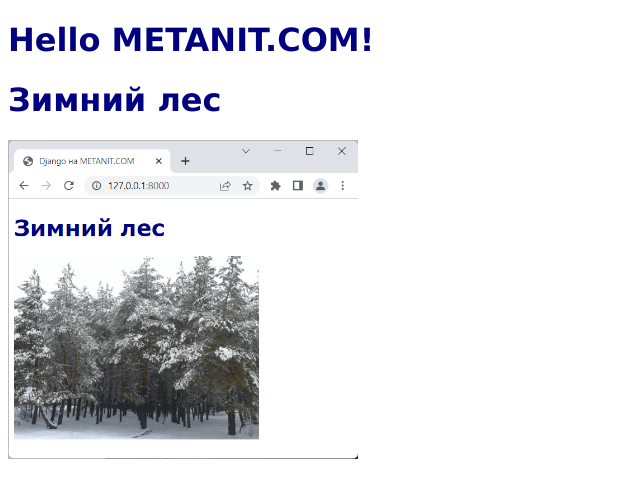
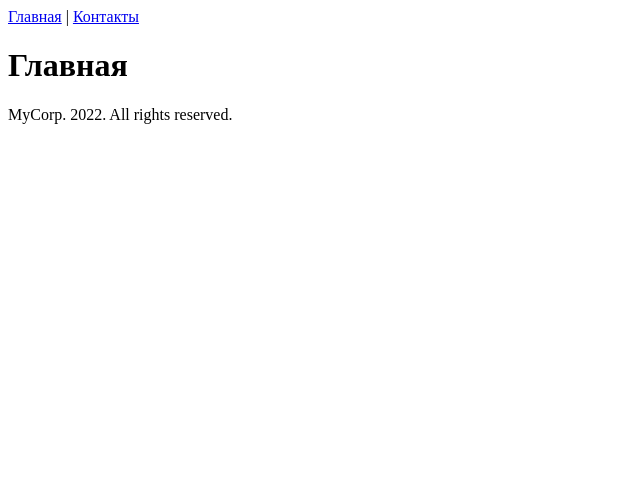
Before and after one commit to timzab/python_metanit, a Django app: page / in a window 1280 px wide. Shown: the top 498 px of the page, without its empty margins (0-640 px from the left). Run offline with Django 3.2, Linux system fonts and the light colour scheme.

Commit message:
add some changes

```diff
--- a/metanit/hello/views.py
+++ b/metanit/hello/views.py
@@ -17,3 +17,5 @@ def contact(request):
 def index(request):
    # return HttpResponse("Hello METANIT.COM")
     return render(request, "index.html")
+def contacts(request):
+    return render(request, "contacts.html")
--- a/metanit/metanit/templates/base.html
+++ b/metanit/metanit/templates/base.html
@@ -0,0 +1,13 @@
+<!DOCTYPE html>
+<html>
+<head>
+    <meta charset="utf-8" />
+    <title>{% block title %}Default title{% endblock title %}</title>
+</head>
+<body>
+    <div><a href="/">Главная</a> | <a href="contacts">Контакты</a></div>
+    <h1>{% block header %}{% endblock header %}</h1>
+    <div>{% block content%}{% endblock content %}</div>
+    <div>MyCorp. 2022. All rights reserved.</div>
+</body>
+</html>
--- a/metanit/metanit/templates/index.html
+++ b/metanit/metanit/templates/index.html
@@ -1,14 +1,3 @@
-<!DOCTYPE html>
-{% load static %}
-<html>
-<head>
-    <meta charset="utf-8" />
-    <link rel="stylesheet" href="{% static "css/styles.css" %}" />
-    <title>Django on METANIT.COM</title>
-</head>
-<body>
-    <h1>Hello METANIT.COM!</h1>
-    <h1>Зимний лес</h1>
-    <img src="{% static "images/forest.png" %}" alt="зимний лес" >
-</body>
-</html>
+{% extends "base.html" %}
+{% block title %}Index{% endblock title %}
+{% block header %}Главная{% endblock header %}
--- a/metanit/metanit/urls.py
+++ b/metanit/metanit/urls.py
@@ -3,5 +3,6 @@ from hello import views
 # Примечание
 
 urlpatterns = [
-    path('', views.index, name='home'),
+    path("", views.index),
+    path("contacts/", views.contacts),
 ]
```
Also changed, not shown: metanit/metanit/templates/contacts.html (+8 -0 lines).
